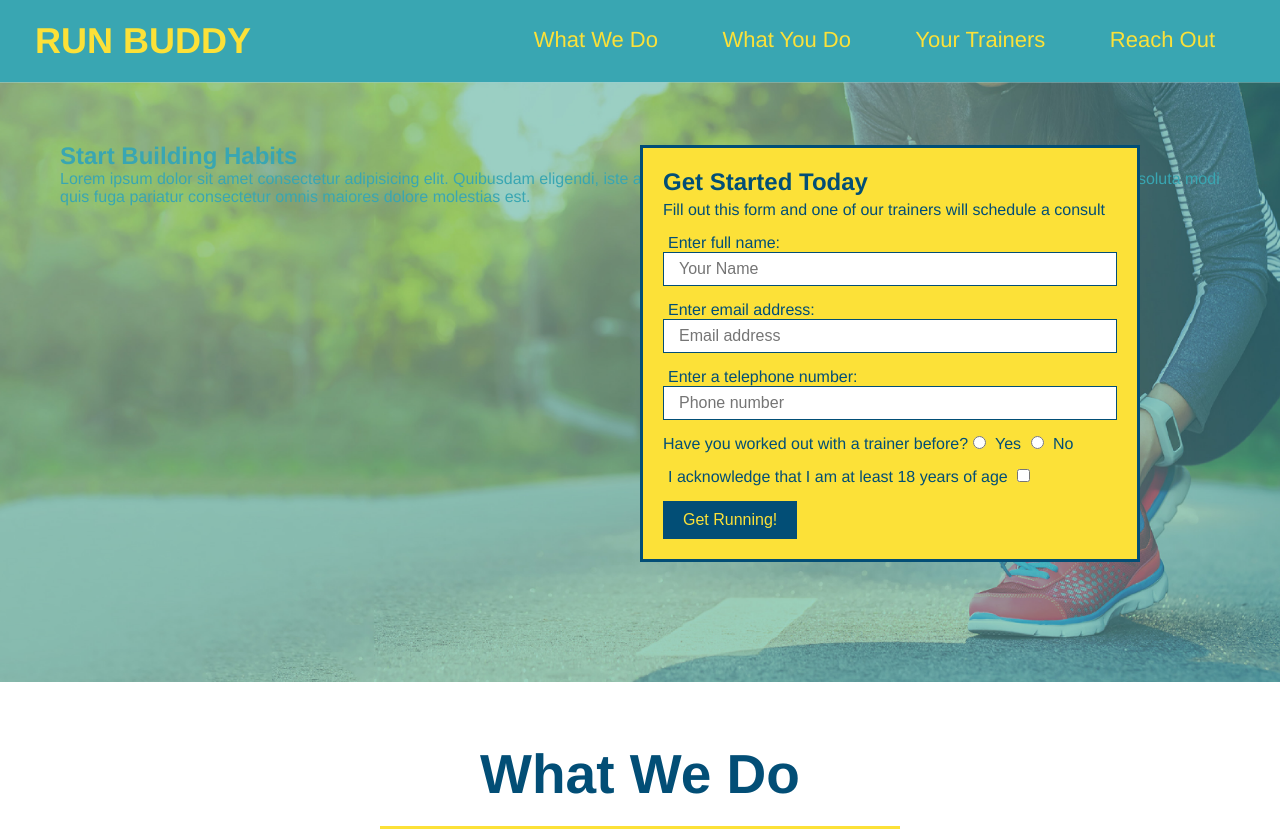
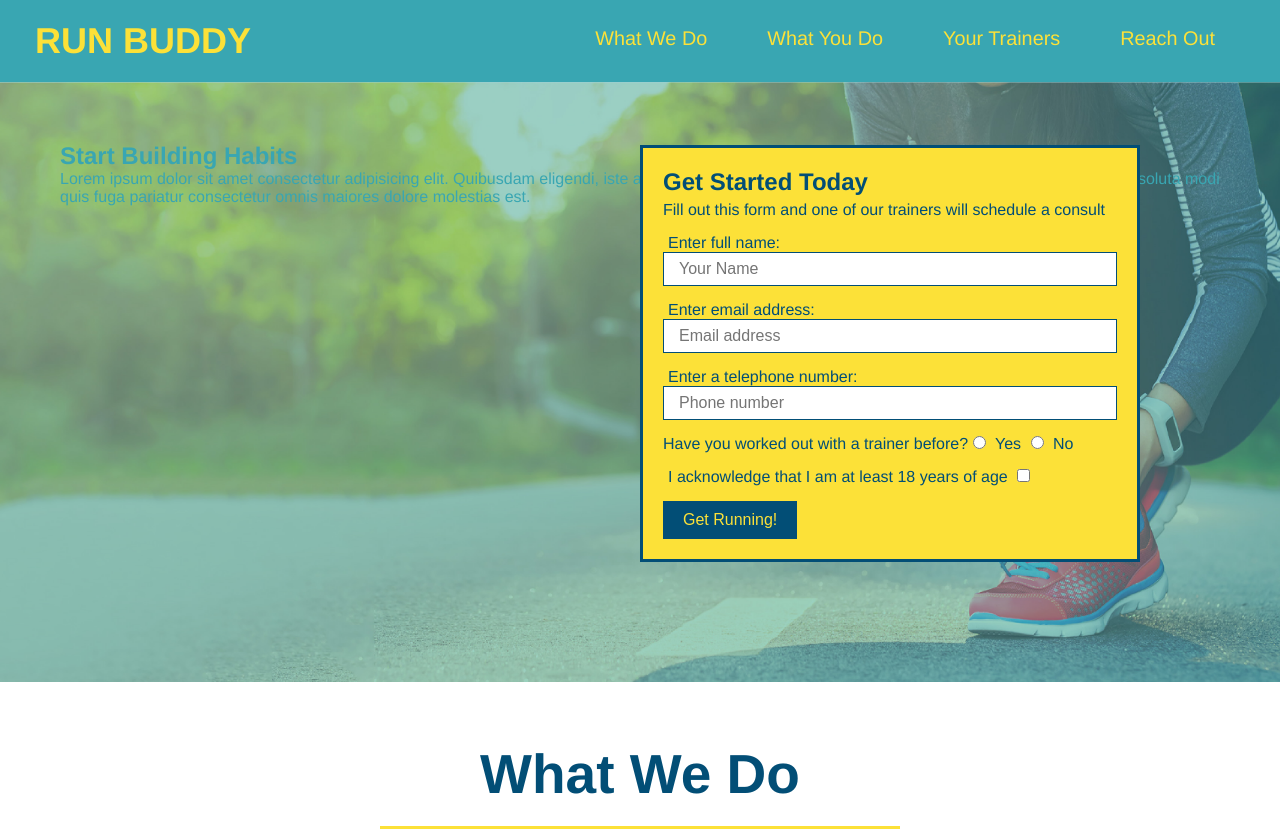
Before and after one commit to Makispear/run-buddy, a plain HTML site: page index.html in a window 1280 px wide. Shown: the top 832 px of the page. Drawn offline with Linux system fonts and the light colour scheme.

Commit message:
removed nav_ul_li and changed nav_ul_li_a font-size unit to vw

```diff
--- a/assets/css/styles.css
+++ b/assets/css/styles.css
@@ -22,7 +22,7 @@ header {
 header nav ul li a {
   margin: 0 30px;
   font-weight: lighter;
-  font-size: 22px;
+  font-size: 1.55vw;
 }
 
 header h1 {
@@ -40,30 +40,16 @@ header nav {
   margin: 7px 0;
 }
 
-header nav ul li {
+/* header nav ul li {
   display: inline;
-}
+} */
 
-footer {
-  background: #fce138;
-  width: 100%;
-  padding: 40px 35px;
-}
-
-footer h2 {
-  display: inline;
-  color: #024e76;
-  font-size: 30px;
-}
-
-footer div {
-  float: right;
-  line-height: 1.5;
-  text-align: right;
-}
-
-footer a {
-  color: #024e76;
+header nav ul {
+  display: flex;
+  flex-wrap: row wrap;
+  justify-content: space-between;
+  align-items: center;
+  list-style: none;
 }
 
 section {
@@ -289,9 +275,30 @@ section {
   line-height: 1.5;
 }
 
-
 .reach-out address a {
   color: #fce138;
   margin: 20px auto 20px auto;
   font-style: normal;
 }
+
+footer {
+  background: #fce138;
+  width: 100%;
+  padding: 40px 35px;
+}
+
+footer h2 {
+  display: inline;
+  color: #024e76;
+  font-size: 30px;
+}
+
+footer div {
+  float: right;
+  line-height: 1.5;
+  text-align: right;
+}
+
+footer a {
+  color: #024e76;
+}
```
